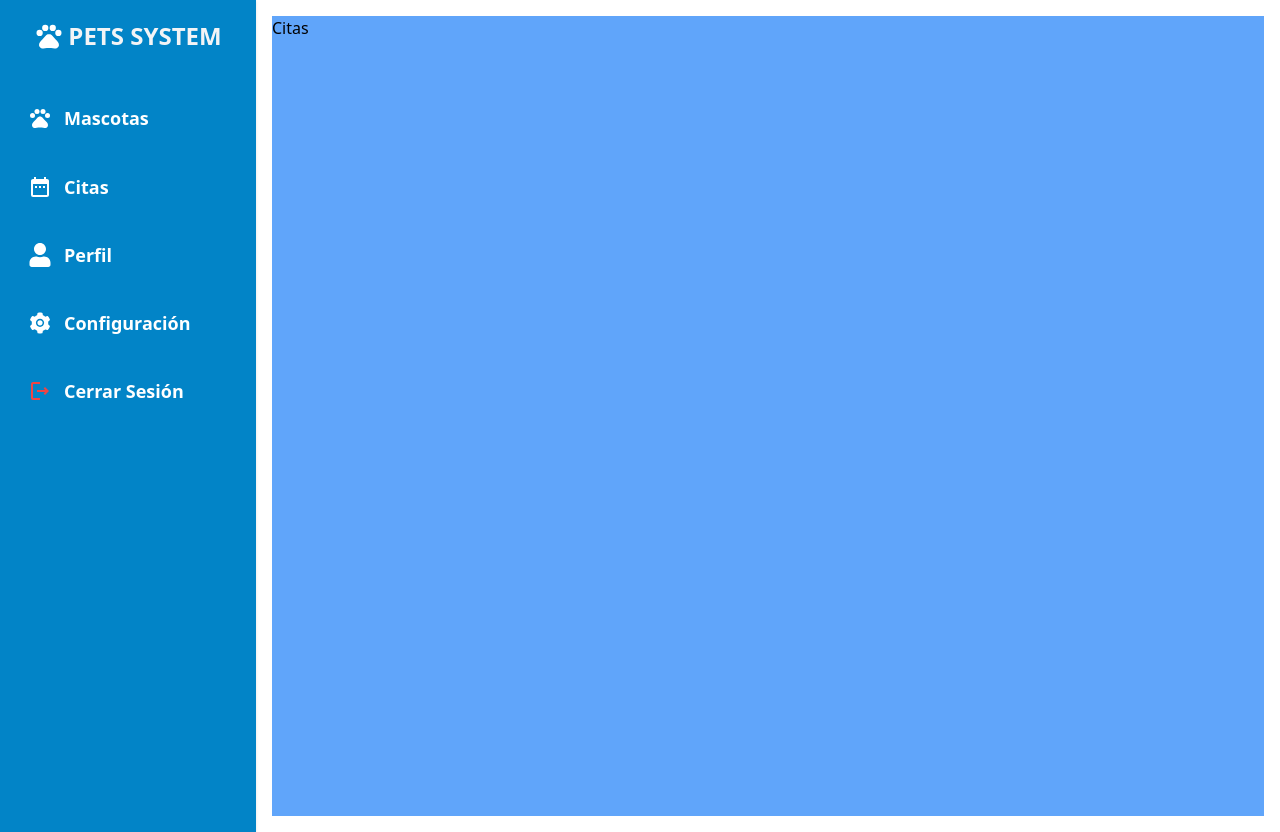
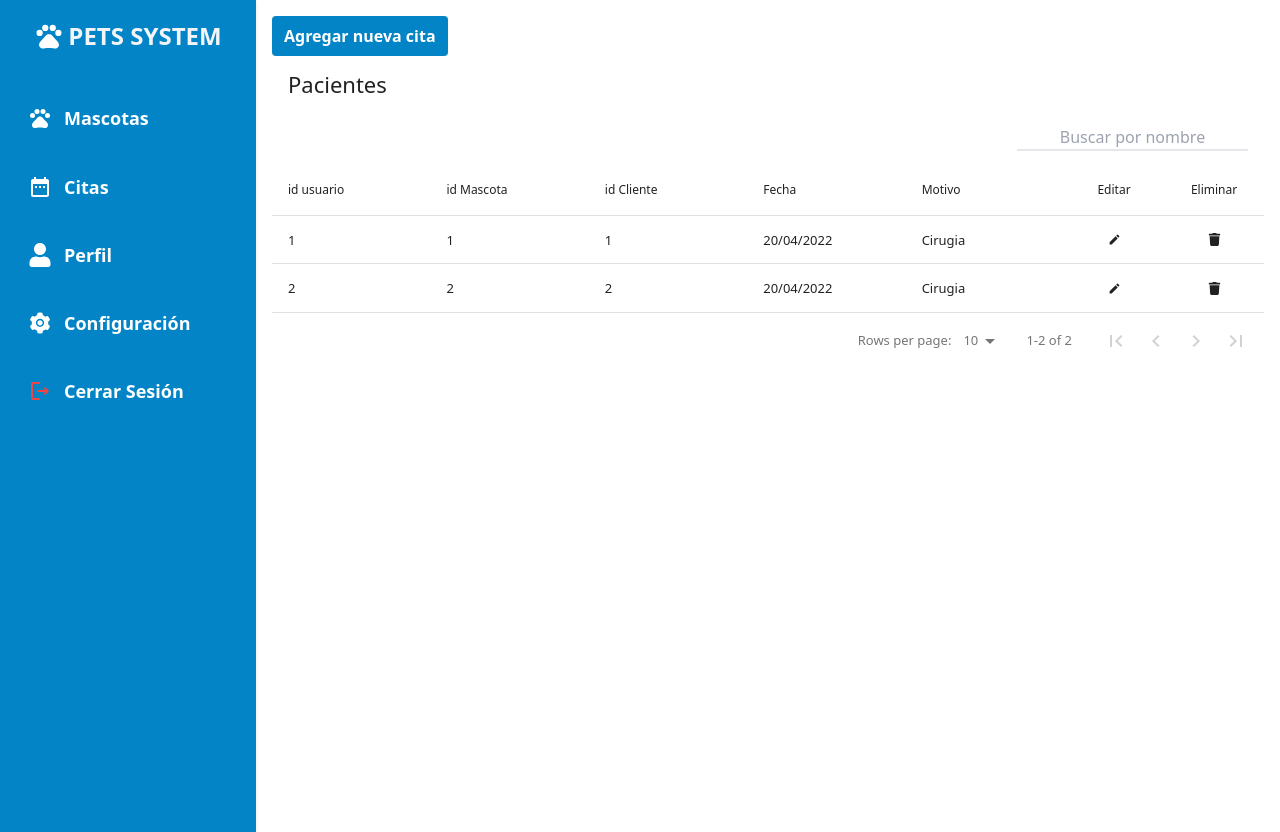
Before and after one commit to DanielaTob/Vet-System-ADSI, a React (Vite) app: page /dashboard in a window 1280 px wide. Both pictures are taken after a click on the button "Citas". Built offline with nearby package versions, Linux system fonts and the light colour scheme.

Commit message:
table dates

```diff
--- /dev/null
+++ b/src/components/tables/TableCitas.jsx
@@ -0,0 +1,103 @@
+import React, { useMemo, useState }  from 'react'
+import DataTable from "react-data-table-component";
+import { FaTrash } from 'react-icons/fa';
+import { MdModeEdit } from 'react-icons/md';
+import ButtonBlue from '../buttons/ButtonBlue';
+
+
+const TableCitas = () => {
+
+    const [text, setText] = useState("");
+
+    const colums = [
+        {
+          name: "id usuario",
+          selector: row => row.idUsuario,
+        },
+        {
+          name: "id Mascota",
+          selector: row => row.idMascota,
+        },
+        {
+          name: "id Cliente",
+          selector: row => row.idCliente,
+        },
+        {
+            name: "Fecha",
+            selector: row => row.fecha,
+        },
+        {
+            name: "Motivo",
+            selector: row => row.motivo,
+        },
+        {
+          name: "Editar",
+          cell: (data) => (
+                <MdModeEdit />
+          ),
+          button: true,
+        },
+        {
+          name: "Eliminar",
+          cell: (data) => (
+              <FaTrash />
+          ),
+          button: true,
+        }
+      ];
+
+      const data = [
+        {
+            idMascota: 1,
+            idCliente: 1,
+            idUsuario: 1,
+            fecha: '20/04/2022',
+            motivo: 'Cirugia',
+
+
+        },
+        {
+            idMascota: 2,
+            idCliente: 2,
+            idUsuario: 2,
+            fecha: '20/04/2022',
+            motivo: 'Cirugia',
+        },
+    ]
+
+    const ButtonSearch = useMemo(() => {
+        return (
+          <input
+            type="text"
+            className="text-white bg-gray outline-none border-b-2 text-center"
+            placeholder="Buscar por nombre"
+            value={text}
+          />
+        );
+      });
+
+
+  return (
+
+    <div className='max-w-screen-2xl mx-auto min-h-screen'>
+        <div className='flex gap-4'>
+            <ButtonBlue text="Agregar nueva cita"/>
+        </div>
+        <DataTable
+                  title={"Pacientes"}
+                  columns={colums}
+                  data={data}
+                  pagination
+                  highlightOnHover
+                  responsive="true"
+                  subHeader={true}
+                  subHeaderComponent={ButtonSearch}
+                  persistTableHead
+                  progressPending={false}
+                />
+    </div>
+
+  )
+}
+
+export default TableCitas
--- a/src/views/ViewCitas.jsx
+++ b/src/views/ViewCitas.jsx
@@ -1,9 +1,10 @@
 import React from 'react'
+import TableCitas from '../components/tables/TableCitas'
 
 const ViewCitas = () => {
   return (
-    <div className='bg-blue-400 min-h-screen'>
-        Citas
+    <div className=' min-h-screen'>
+        <TableCitas />
     </div>
   )
 }
```
